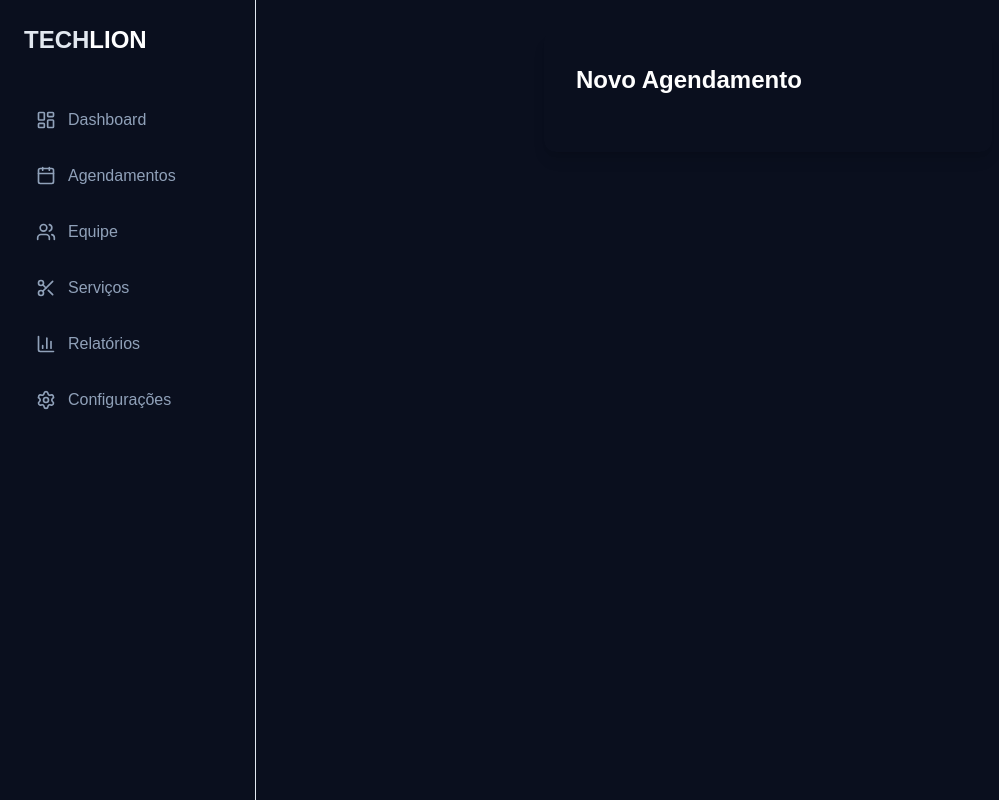
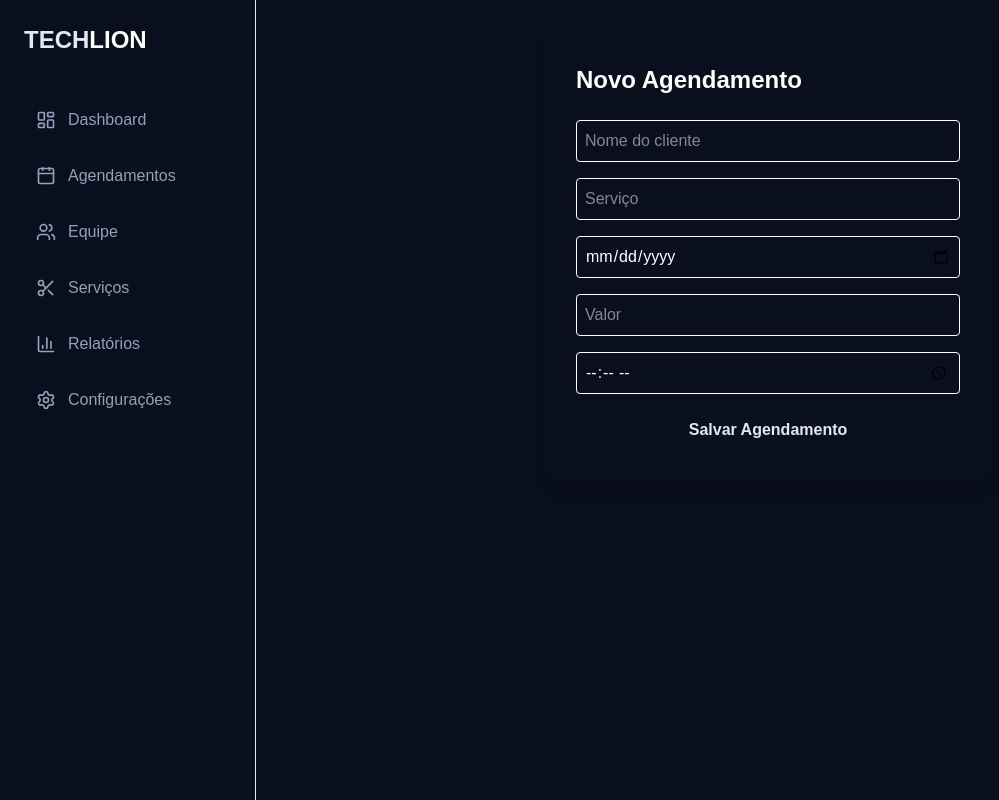
Before and after one commit to goes-94/Projeto-Delta, a Next.js app: page /calendario in a window 1280 px wide. Shown: the whole page, without its empty margins (0-999 px from the left). Built offline with nearby package versions, Linux system fonts and the light colour scheme.

Commit message:
2000 anos depois

```diff
--- a/app/agendamentos/page.tsx
+++ b/app/agendamentos/page.tsx
@@ -10,27 +10,28 @@ interface Agendamento {
   id: string;
   cliente: string;
   servico: string;
-  data: Timestamp | string;   // pode vir Timestamp ou string (se houver)
+  data: Timestamp | string;
   horario: string;
-  valor: number  ;              // alterar para number (não Timestamp)
+  valor: number;  // Corrigido para number
   status: string;
 }
 
-// Função para formatar preço em Real
 function formatarValor(valor: number) {
   return valor.toLocaleString('pt-BR', { style: 'currency', currency: 'BRL' });
 }
 
-// Função para formatar data
 function formatarData(data: Timestamp | string) {
   if (!data) return "";
-  if (typeof data === "string") return data;
+  if (typeof data === "string") {
+    const d = new Date(data);
+    return isNaN(d.getTime()) ? "" : d.toLocaleDateString('pt-BR');
+  }
   return data.toDate().toLocaleDateString('pt-BR');
 }
 
 export default function AgendamentosPage() {
   const [agendamentos, setAgendamentos] = useState<Agendamento[]>([]);
-  const [loading, setLoading] = useState(false);
+  const [loading, setLoading] = useState(true);
   const [searchTerm, setSearchTerm] = useState("");
 
   useEffect(() => {
@@ -38,47 +39,39 @@ export default function AgendamentosPage() {
       setLoading(true);
       try {
         const agendamentosRef = collection(db, "agendamentos");
-        let q;
-
-        if (searchTerm.trim()) {
-          // Firestore não suporta OR, então buscamos por cliente que começa com searchTerm
-          q = query(
-            agendamentosRef,
-            where("cliente", ">=", searchTerm),
-            where("cliente", "<=", searchTerm + "\uf8ff")
-          );
-        } else {
-          q = query(agendamentosRef);
-        }
+        const q = searchTerm.trim()
+          ? query(
+              agendamentosRef,
+              where("cliente", ">=", searchTerm),
+              where("cliente", "<=", searchTerm + "\uf8ff")
+            )
+          : query(agendamentosRef);
 
         const snapshot = await getDocs(q);
         const lista: Agendamento[] = snapshot.docs.map((doc) => {
           const data = doc.data();
-          const valorRaw = data.valor;
           return {
             id: doc.id,
             cliente: data.cliente || "",
             servico: data.servico || "",
             data: data.data || "",
             horario: data.horario || "",
-            valor: typeof valorRaw === "number" ? valorRaw : parseFloat(valorRaw?.replace(/[^\d.,]/g, "").replace(",", ".") || "0"),
+            valor: typeof data.valor === "number" ? data.valor : 0,
             status: data.status || "pendente",
           };
         });
-
         setAgendamentos(lista);
       } catch (error) {
         console.error("Erro ao buscar agendamentos:", error);
+      } finally {
+        setLoading(false);
       }
-      setLoading(false);
     }
-
     buscarAgendamentos();
   }, [searchTerm]);
 
   return (
     <div className="space-y-6">
-      {/* Header */}
       <div className="flex justify-between items-center">
         <div>
           <h1 className="text-2xl font-bold text-white">Agendamentos</h1>
@@ -92,7 +85,6 @@ export default function AgendamentosPage() {
         </Link>
       </div>
 
-      {/* Filtros */}
       <div className="flex gap-4 bg-navy-900 p-4 rounded-xl border border-navy-800">
         <div className="relative flex-1">
           <Search className="absolute left-3 top-3 text-slate-500" size={18} />
@@ -101,7 +93,7 @@ export default function AgendamentosPage() {
             placeholder="Buscar por cliente ou serviço..."
             className="w-full bg-navy-800 border border-navy-700 rounded-lg py-2 pl-10 pr-4 text-white placeholder-slate-500 focus:outline-none focus:border-gold-500"
             value={searchTerm}
-            onChange={(e) => setSearchTerm(e.target.value)}
+            onChange={(e: React.ChangeEvent<HTMLInputElement>) => setSearchTerm(e.target.value)}
           />
         </div>
         <button className="flex items-center gap-2 px-4 py-2 bg-navy-800 border border-navy-700 rounded-lg text-slate-300 hover:text-white">
@@ -110,7 +102,6 @@ export default function AgendamentosPage() {
         </button>
       </div>
 
-      {/* Lista */}
       <div className="bg-navy-900 border border-navy-800 rounded-xl p-8">
         {loading ? (
           <p className="text-slate-400 text-center">Carregando agendamentos...</p>
--- a/app/calendario/page.tsx
+++ b/app/calendario/page.tsx
@@ -1,5 +1,3 @@
-// app/calendario/page.tsx
-
 "use client";
 
 import { useState } from "react";
@@ -15,7 +13,6 @@ export default function CalendarioPage() {
     data: "",
     horario: "",
     valor: "",
-    status: "",
   });
   const [loading, setLoading] = useState(false);
   const [error, setError] = useState<string | null>(null);
@@ -26,7 +23,7 @@ export default function CalendarioPage() {
     setError(null);
 
     try {
-      // Converte string data para Timestamp
+      // Converte a string de data para Timestamp Firestore
       const dataTimestamp = Timestamp.fromDate(new Date(form.data));
 
       await addDoc(collection(db, "agendamentos"), {
@@ -34,11 +31,12 @@ export default function CalendarioPage() {
         servico: form.servico,
         data: dataTimestamp,
         horario: form.horario,
-        valor: Number(form.valor),
+        valor: Number(form.valor),  // converte para number
         status: "pendente",
         criadoEm: serverTimestamp(),
       });
-      router.push("/agendamentos");
+
+      router.push("/agendamentos"); // redireciona após salvar
     } catch (err) {
       setError("Erro ao salvar o agendamento. Tente novamente.");
       setLoading(false);
@@ -52,9 +50,63 @@ export default function CalendarioPage() {
   return (
     <div className="p-8 max-w-md mx-auto bg-navy-900 rounded-xl shadow-lg">
       <h1 className="text-2xl font-bold text-white mb-6">Novo Agendamento</h1>
+
       <form onSubmit={salvarAgendamento} className="space-y-4">
-        {/* inputs semelhantes, só garanta "name" idênticos */}
-        {/* Inclua todos os inputs como no seu código */}
+        <input
+          name="cliente"
+          type="text"
+          placeholder="Nome do cliente"
+          value={form.cliente}
+          onChange={handleChange}
+          required
+          className="w-full p-2 rounded bg-navy-800 border border-navy-700 text-white focus:outline-none focus:ring-2 focus:ring-gold-500"
+        />
+        <input
+          name="servico"
+          type="text"
+          placeholder="Serviço"
+          value={form.servico}
+          onChange={handleChange}
+          required
+          className="w-full p-2 rounded bg-navy-800 border border-navy-700 text-white focus:outline-none focus:ring-2 focus:ring-gold-500"
+        />
+        <input
+          name="data"
+          type="date"
+          value={form.data}
+          onChange={handleChange}
+          required
+          className="w-full p-2 rounded bg-navy-800 border border-navy-700 text-white focus:outline-none focus:ring-2 focus:ring-gold-500"
+        />
+        <input
+          name="valor"
+          type="number"
+          placeholder="Valor"
+          value={form.valor}
+          onChange={handleChange}
+          required
+          className="w-full p-2 rounded bg-navy-800 border border-navy-700 text-white focus:outline-none focus:ring-2 focus:ring-gold-500"
+          min="0"
+          step="0.01"
+        />
+        <input
+          name="horario"
+          type="time"
+          value={form.horario}
+          onChange={handleChange}
+          required
+          className="w-full p-2 rounded bg-navy-800 border border-navy-700 text-white focus:outline-none focus:ring-2 focus:ring-gold-500"
+        />
+
+        {error && <p className="text-red-500">{error}</p>}
+
+        <button
+          type="submit"
+          disabled={loading}
+          className="bg-gold-500 w-full py-2 rounded font-semibold text-navy-900 hover:bg-gold-600 transition disabled:opacity-70"
+        >
+          {loading ? "Salvando..." : "Salvar Agendamento"}
+        </button>
       </form>
     </div>
   );
--- a/app/equipe/page.tsx
+++ b/app/equipe/page.tsx
@@ -5,7 +5,6 @@ import { collection, onSnapshot, addDoc } from "firebase/firestore";
 import { db } from "../../firebaseConfig";
 import { UserPlus, MoreVertical, Mail, Phone, Clock } from "lucide-react";
 
-// Interface para o Membro
 interface Membro {
   id: string;
   nome: string;
@@ -17,9 +16,9 @@ interface Membro {
 }
 
 export default function EquipePage() {
-  // Estado tipado corretamente
   const [membros, setMembros] = useState<Membro[]>([]);
   const [modalAberto, setModalAberto] = useState(false);
+
   const [novoMembro, setNovoMembro] = useState<Omit<Membro, "id">>({
     nome: "",
     cargo: "",
@@ -47,6 +46,7 @@ export default function EquipePage() {
 
   async function salvarMembro(e: React.FormEvent<HTMLFormElement>) {
     e.preventDefault();
+    try {
       await addDoc(collection(db, "membros"), novoMembro);
       setModalAberto(false);
       setNovoMembro({
@@ -57,15 +57,21 @@ export default function EquipePage() {
         telefone: "",
         horarios: [],
       });
+    } catch (error) {
+      console.error("Erro ao salvar membro:", error);
+      // Você pode adicionar exibição de mensagem de erro para usuário aqui
+    }
   }
 
   function abrirEmail(email: string) {
-    window.open(`mailto:${email}`, "_blank");
+    if (email) window.open(`mailto:${email}`, "_blank");
   }
 
   function abrirWhatsApp(telefone: string) {
+    if (telefone) {
       const numeroFormatado = telefone.replace(/\D/g, "");
       window.open(`https://wa.me/${numeroFormatado}`, "_blank");
+    }
   }
 
   function visualizarHorarios(horarios: string[]) {
@@ -88,7 +94,6 @@ export default function EquipePage() {
         </button>
       </div>
 
-      {/* Grid de membros */}
       <div className="grid grid-cols-1 md:grid-cols-2 lg:grid-cols-3 gap-6">
         {membros.map((membro) => (
           <div
@@ -146,7 +151,6 @@ export default function EquipePage() {
         ))}
       </div>
 
-      {/* Modal para adicionar membro */}
       {modalAberto && (
         <div className="fixed inset-0 bg-black bg-opacity-60 flex items-center justify-center z-50">
           <div className="bg-navy-900 p-6 rounded-lg w-full max-w-md relative">
@@ -164,50 +168,50 @@ export default function EquipePage() {
               <input
                 type="text"
                 placeholder="Nome"
-                className="w-full p-2 rounded bg-navy-800 border border-navy-700 text-white"
                 value={novoMembro.nome}
                 onChange={(e: React.ChangeEvent<HTMLInputElement>) =>
                   setNovoMembro({ ...novoMembro, nome: e.target.value })
                 }
                 required
+                className="w-full p-2 rounded bg-navy-800 border border-navy-700 text-white"
               />
               <input
                 type="text"
                 placeholder="Cargo"
-                className="w-full p-2 rounded bg-navy-800 border border-navy-700 text-white"
                 value={novoMembro.cargo}
                 onChange={(e: React.ChangeEvent<HTMLInputElement>) =>
                   setNovoMembro({ ...novoMembro, cargo: e.target.value })
                 }
                 required
+                className="w-full p-2 rounded bg-navy-800 border border-navy-700 text-white"
               />
               <input
                 type="email"
                 placeholder="Email"
-                className="w-full p-2 rounded bg-navy-800 border border-navy-700 text-white"
                 value={novoMembro.email}
                 onChange={(e: React.ChangeEvent<HTMLInputElement>) =>
                   setNovoMembro({ ...novoMembro, email: e.target.value })
                 }
                 required
+                className="w-full p-2 rounded bg-navy-800 border border-navy-700 text-white"
               />
               <input
                 type="tel"
                 placeholder="Telefone"
-                className="w-full p-2 rounded bg-navy-800 border border-navy-700 text-white"
                 value={novoMembro.telefone}
                 onChange={(e: React.ChangeEvent<HTMLInputElement>) =>
                   setNovoMembro({ ...novoMembro, telefone: e.target.value })
                 }
                 required
+                className="w-full p-2 rounded bg-navy-800 border border-navy-700 text-white"
               />
               <select
                 value={novoMembro.status}
                 onChange={(e: React.ChangeEvent<HTMLSelectElement>) =>
                   setNovoMembro({ ...novoMembro, status: e.target.value })
                 }
+                required
                 className="w-full p-2 rounded bg-navy-800 border border-navy-700 text-white"
-                required
               >
                 <option>Disponível</option>
                 <option>Em atendimento</option>
```
Lines whose indentation alone changed are shown as unchanged.
